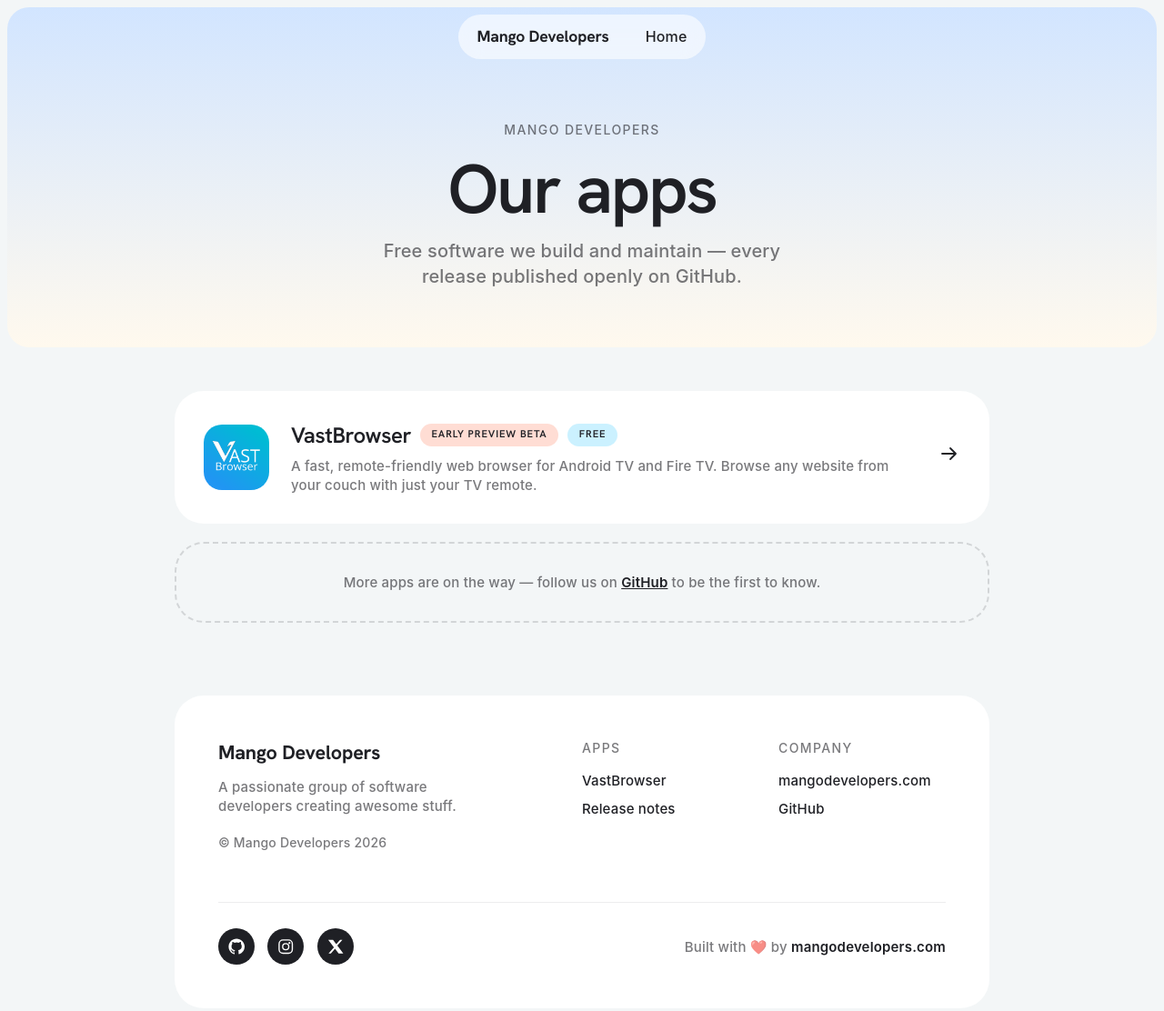
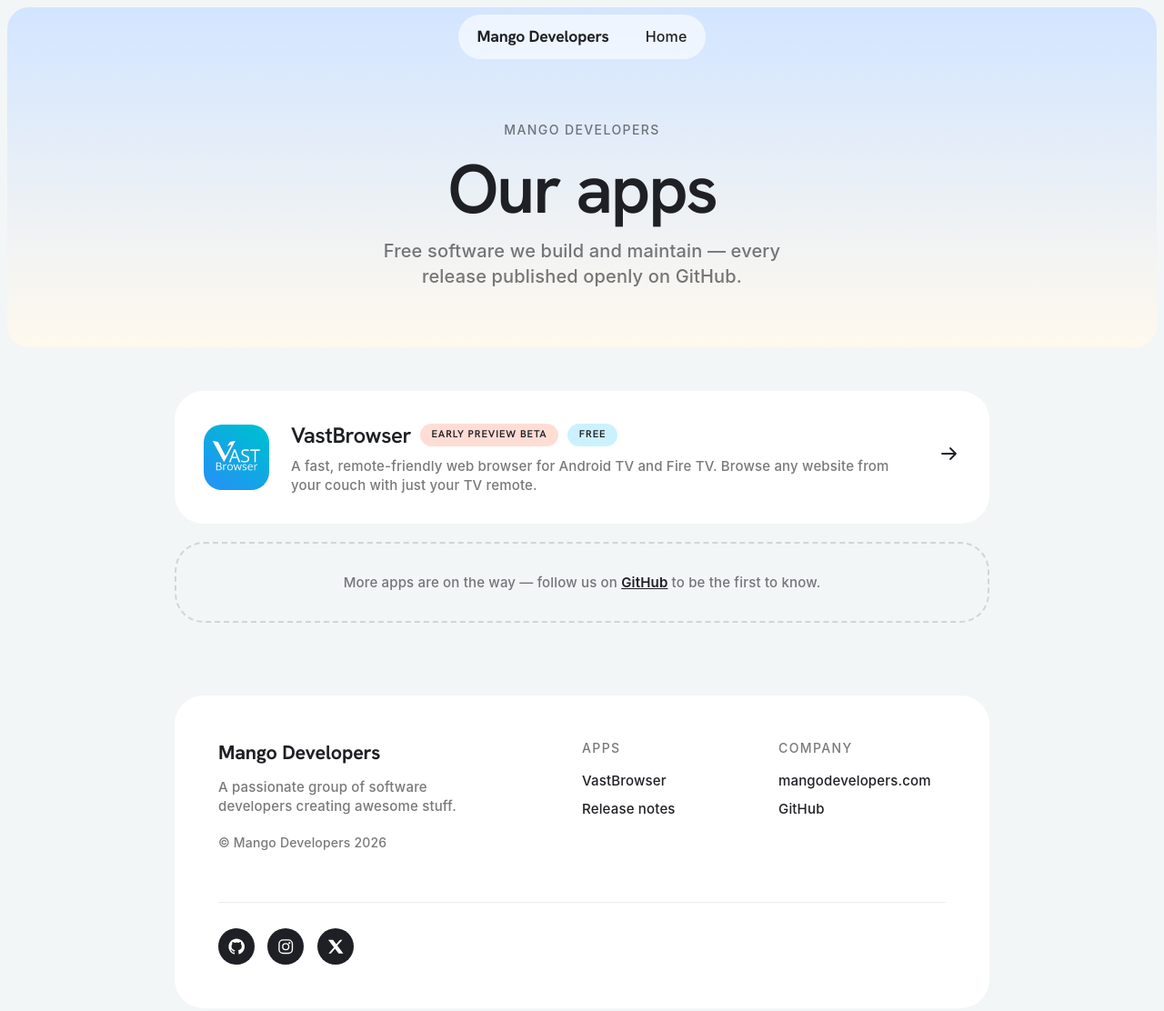
Before and after one commit to MangoDevelopers/mangodevelopers.github.io, a plain HTML site: page apps/index.html in a window 1280 px wide. Shown: the whole page at 91% size. Drawn offline with Linux system fonts and the light colour scheme; no server answers.

Commit message:
refactor: reformat HTML tags and remove built-with credit footer

```diff
--- a/apps/index.html
+++ b/apps/index.html
@@ -18,8 +18,7 @@
 
     <link rel="preconnect" href="https://fonts.googleapis.com">
     <link rel="preconnect" href="https://fonts.gstatic.com" crossorigin>
-    <link href="https://fonts.googleapis.com/css2?family=Hanken+Grotesk:wght@500;600;700&display=swap"
-        rel="stylesheet">
+    <link href="https://fonts.googleapis.com/css2?family=Hanken+Grotesk:wght@500;600;700&display=swap" rel="stylesheet">
 
     <link rel="icon" type="image/png" href="../assets/images/favicon-96x96.png" sizes="96x96" />
     <link rel="icon" type="image/svg+xml" href="../assets/images/favicon.svg" />
@@ -428,8 +427,8 @@
                         couch with just your TV remote.</p>
                 </div>
                 <span class="go">
-                    <svg viewBox="0 0 24 24" fill="none" stroke="currentColor" stroke-width="1.8"
-                        stroke-linecap="round" stroke-linejoin="round">
+                    <svg viewBox="0 0 24 24" fill="none" stroke="currentColor" stroke-width="1.8" stroke-linecap="round"
+                        stroke-linejoin="round">
                         <path d="M4 12h15m0 0l-6-6m6 6l-6 6" />
                     </svg>
                 </span>
@@ -487,8 +486,6 @@
                             </svg>
                         </a>
                     </div>
-                    <p class="built-with">Built with ❤️ by <a href="https://mangodevelopers.com">mangodevelopers.com</a>
-                    </p>
                 </div>
             </div>
         </div>
```
